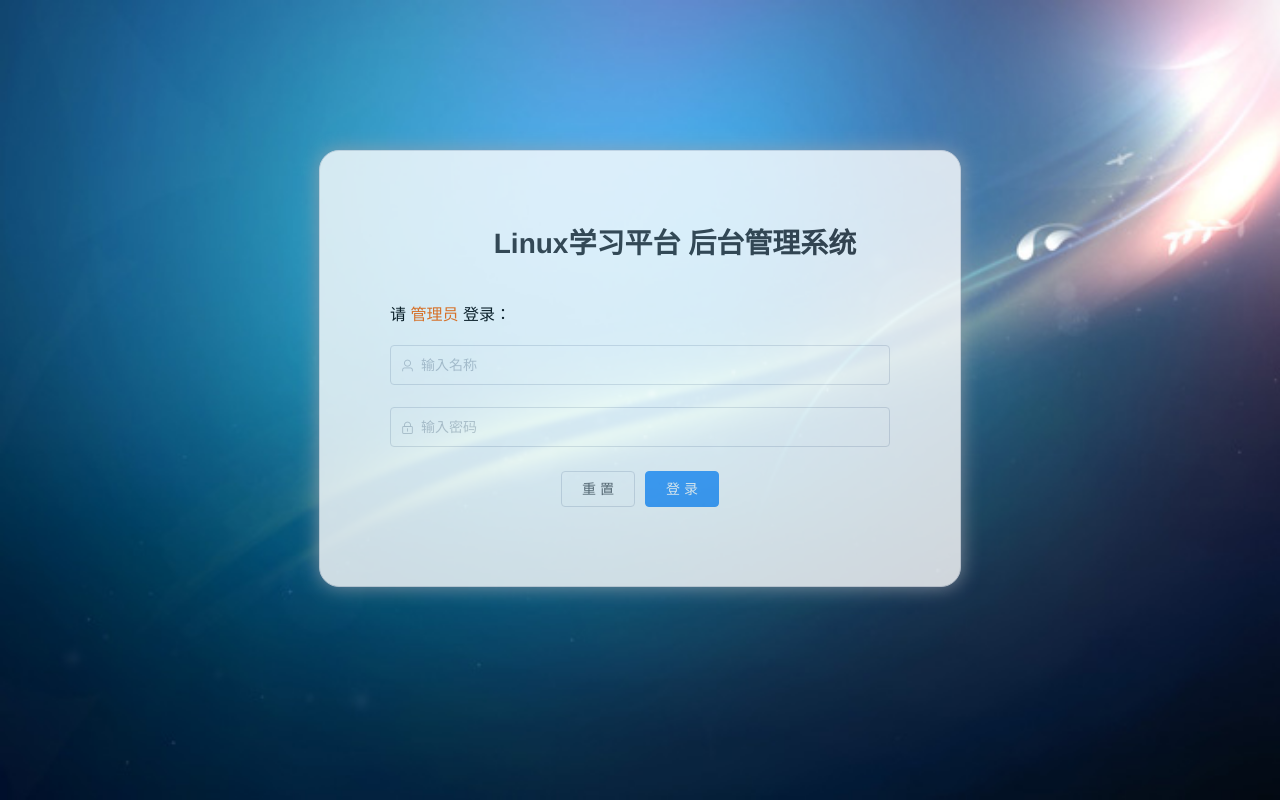
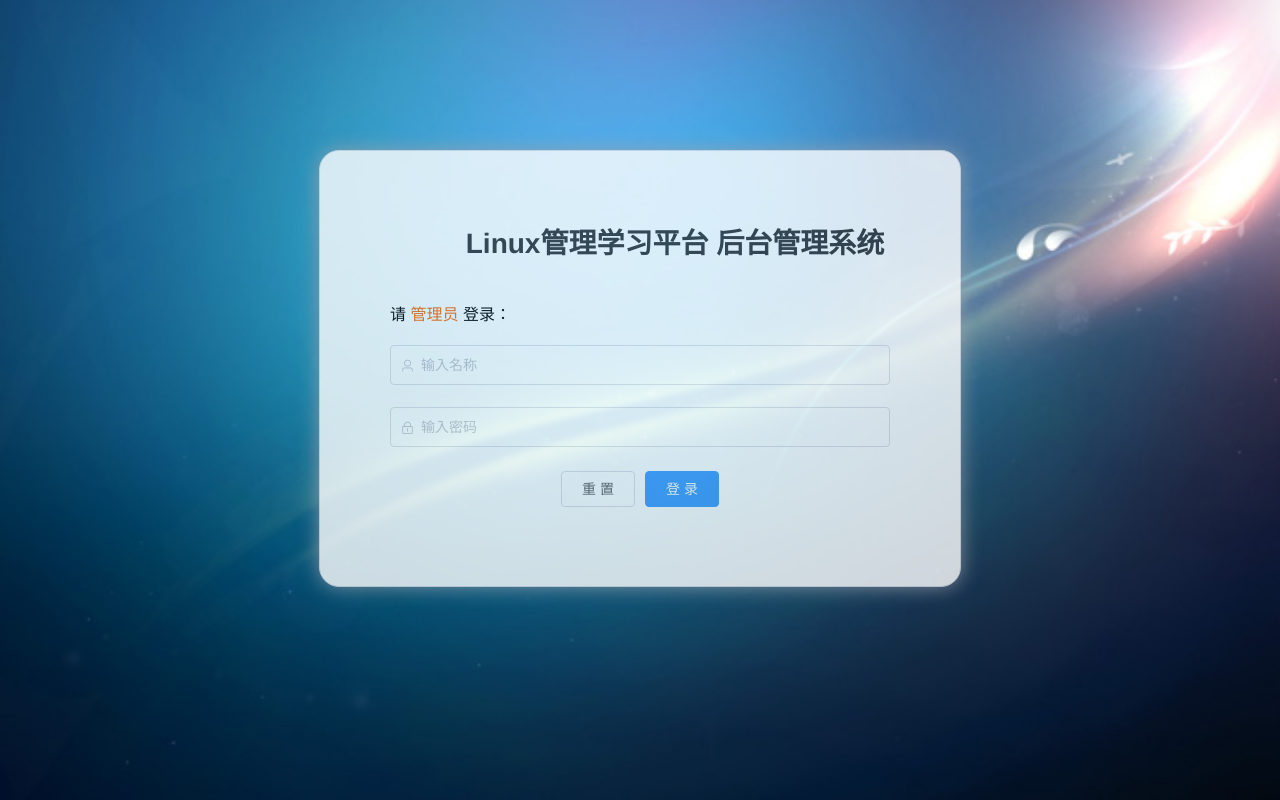
Before and after one commit to Faith-yin/linux_learn_platform_background, a Vue app: page / in a window 1280 px wide. Built offline with nearby package versions, Linux system fonts and the light colour scheme.

Commit message:
标题优化

```diff
--- a/src/views/HomePage.vue
+++ b/src/views/HomePage.vue
@@ -9,7 +9,7 @@
       <!-- 头部 -->
       <el-header>
         <el-row type="flex">
-          <el-col :span="16"><div class="one grid-content bg-purple">Linux 学习平台后台管理系统</div></el-col>
+          <el-col :span="16"><div class="one grid-content bg-purple">Linux管理学习平台后台管理系统</div></el-col>
           <el-col :span="4"><div class="two grid-content bg-purple-light">当前登陆者：{{adminInfo.username || '未知管理员'}}</div></el-col>
           <el-col :span="3"><div class="three grid-content bg-purple" @click="logout">退出登录</div></el-col>
         </el-row>
--- a/src/views/Login.vue
+++ b/src/views/Login.vue
@@ -13,7 +13,7 @@
                     class="login-box">
             <!-- 标题 -->
             <div class="login-title-box">
-                <h3 class="login-title">Linux学习平台 后台管理系统</h3>
+                <h3 class="login-title">Linux管理学习平台 后台管理系统</h3>
                 <div class="login-info color--gray">请<span class="color--ff6700"> 管理员 </span>登录：</div>
             </div>
             <!-- 账号 -->
```
